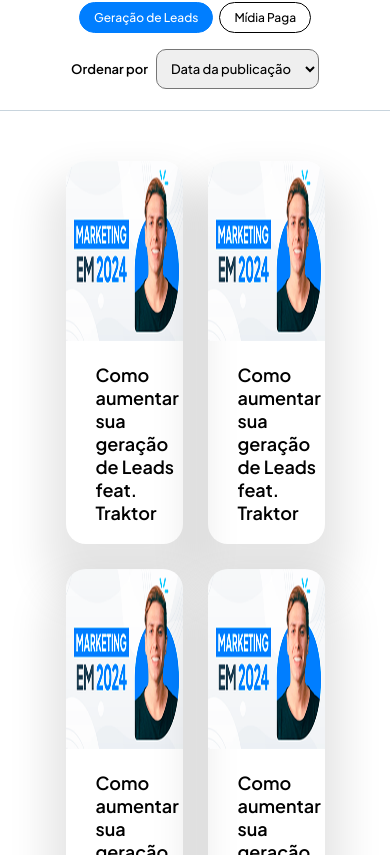
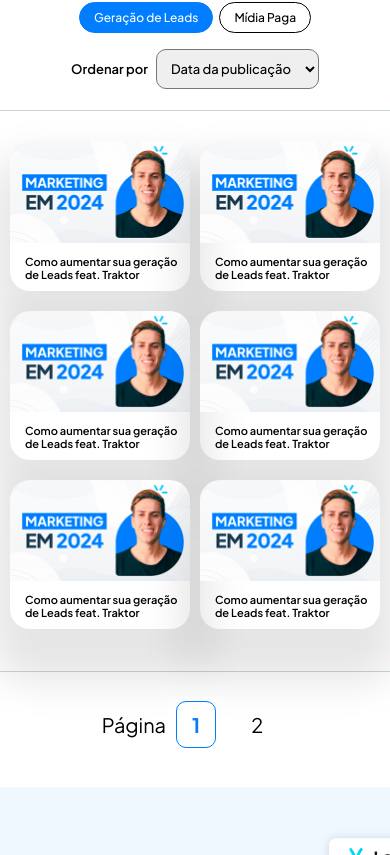
Before and after one commit to Saviovd/test-leadster, a Next.js app: page / in a window 390 px wide. Shown: the part 849-1704 px from the top of the page. Built offline with nearby package versions, Linux system fonts and the light colour scheme.

Commit message:
add responsiveness to videos component

```diff
--- a/src/components/VideoCard/VideoCard.tsx
+++ b/src/components/VideoCard/VideoCard.tsx
@@ -33,7 +33,7 @@
                src={thumb}
                alt='Video thumbnail'
                width={280}
-               height={180}
+               height={160}
             />
             <h3 className='video__card--title'>{title}</h3>
          </VideoCardStyles>
--- a/src/components/VideoCard/videoCardStyles.ts
+++ b/src/components/VideoCard/videoCardStyles.ts
@@ -11,6 +11,14 @@
       width: 100%;
       object-fit: 100% 100%;
       border-radius: 2rem 2rem 0 0;
+
+      @media screen {
+         @media (max-width: 470px) {
+            object-fit: contain;
+            height: auto;
+            width: 100%;
+         }
+      }
    }
 
    .video__card--title {
@@ -20,6 +28,36 @@
       padding: 2rem 0 2rem 3rem;
       white-space: pre-wrap;
       font-weight: 600;
+
+      @media screen {
+         @media (max-width: 1140px) {
+            font-size: 1.6rem;
+         }
+         @media (max-width: 990px) {
+            font-size: 1.5rem;
+         }
+         @media (max-width: 880px) {
+            padding: 1rem 0 1rem 1.5rem;
+            width: 90%;
+         }
+         @media (max-width: 780px) {
+            font-size: 1.4rem;
+         }
+         @media (max-width: 730px) {
+            width: 80%;
+         }
+         @media (max-width: 550px) {
+            font-size: 1.3rem;
+            width: 90%;
+         }
+         @media (max-width: 550px) {
+            font-size: 1.1rem;
+         }
+         @media (max-width: 380px) {
+            padding-left: 0.5rem;
+            width: 100%;
+         }
+      }
    }
 
    &:hover {
@@ -39,4 +77,28 @@
          border-radius: 2rem 2rem 0 0;
       }
    }
+
+   @media screen {
+      @media (max-width: 1140px) {
+         width: 28%;
+      }
+      @media (max-width: 990px) {
+         width: 29%;
+      }
+      @media (max-width: 930px) {
+         width: 30%;
+      }
+      @media (max-width: 730px) {
+         width: 40%;
+      }
+      @media (max-width: 620px) {
+         width: 44%;
+      }
+      @media (max-width: 470px) {
+         width: 18rem;
+      }
+      @media (max-width: 380px) {
+         width: 16rem;
+      }
+   }
 `;
--- a/src/components/Videos/Videos.tsx
+++ b/src/components/Videos/Videos.tsx
@@ -6,14 +6,28 @@
 import Pagination from '../Pagination/Pagination';
 
 const { videos } = data;
-const videosPerPage = 9;
+// const videosPerPage = 9
+
 
 const Videos = () => {
+
    const [page, setPage] = useState(1);
-
+   const [videosPerPage, set] = React.useState(9)
    const indexOfLastVideo = page * videosPerPage;
    const indexOfFirstVideo = indexOfLastVideo - videosPerPage;
    const currentVideos = videos.slice(indexOfFirstVideo, indexOfLastVideo);
+
+   React.useEffect(() => {
+      handlevideosPerPage()
+   }, [])
+
+   function handlevideosPerPage() {
+      if (typeof window !== 'undefined' && window.innerWidth > 730) {
+         set(9)
+      } else {
+         set(6)
+      }
+   }
 
    const paginate = (pageNumber: React.SetStateAction<number>) => {
       setPage(pageNumber);
--- a/src/components/Videos/videosStyles.ts
+++ b/src/components/Videos/videosStyles.ts
@@ -6,6 +6,7 @@
    margin: 0 auto 2rem;
    padding: 2rem 0 5rem;
    border-bottom: 0.1px solid #c8d4dd;
+   min-height: 88rem;
 
    .video__card--list {
       display: flex;
@@ -13,5 +14,31 @@
       justify-content: center;
       flex-wrap: wrap;
       gap: 2.5rem;
+      @media screen {
+         @media (max-width: 930px) {
+            gap: 2rem 0;
+            justify-content: space-evenly;
+         }
+      }
+   }
+   @media screen {
+      @media (max-width: 1140px) {
+         padding: 2rem 0 2rem;
+      }
+      @media (max-width: 930px) {
+         padding: 0 0 2rem;
+      }
+      @media (max-width: 930px) {
+         min-height: 76rem;
+      }
+      @media (max-width: 530px) {
+         padding: 0;
+      }
+      @media (max-width: 470px) {
+         min-height: 53rem;
+      }
+      @media (max-width: 380px) {
+         min-height: 50rem;
+      }
    }
 `;
```
